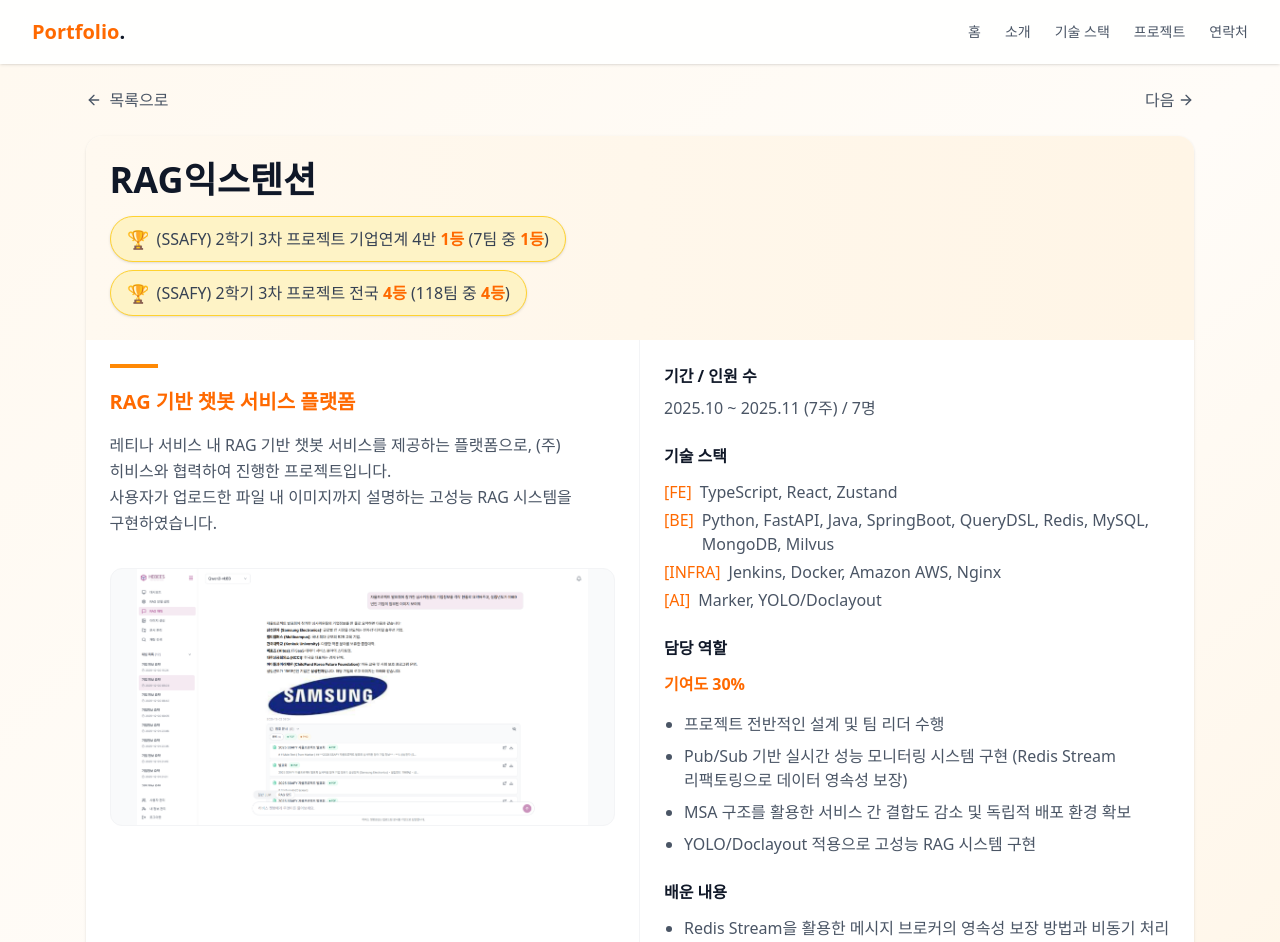
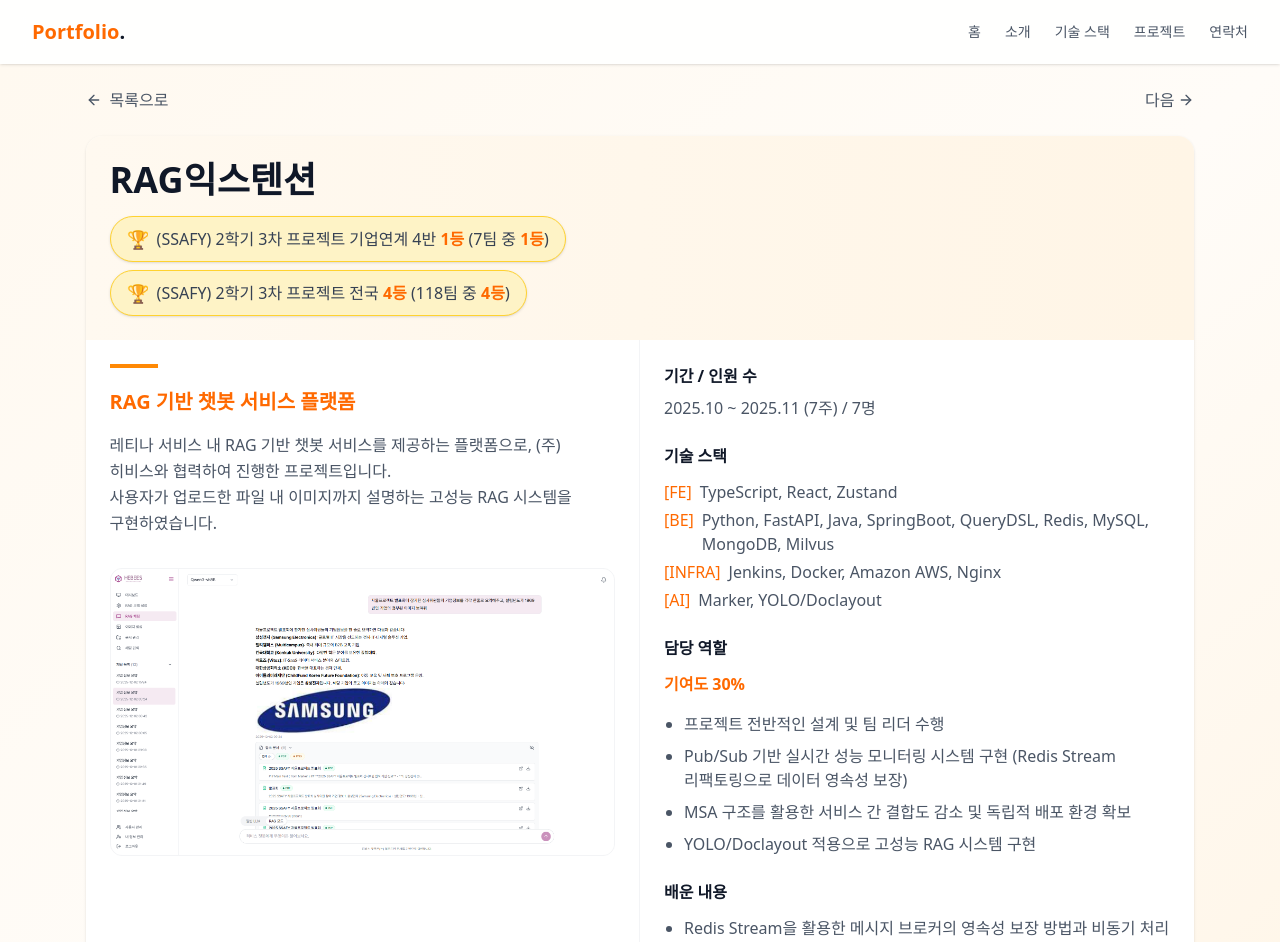
Before and after one commit to m0304s/portfolio, a React (Vite) app: page /projects/1 in a window 1280 px wide. Shown: the top 942 px of the page. Built offline with nearby package versions, Linux system fonts and the light colour scheme.

Commit message:
[CHORE] update ui

```diff
--- a/src/pages/ProjectDetail.jsx
+++ b/src/pages/ProjectDetail.jsx
@@ -128,7 +128,7 @@ const ProjectDetail = () => {
                                     <img
                                         src={project.image}
                                         alt={project.title}
-                                        className="w-full h-auto object-contain max-h-64 print:max-h-48"
+                                        className="w-full h-auto object-contain max-h-96 print:max-h-64"
                                     />
                                 ) : (
                                     <div className="w-full h-48 flex items-center justify-center bg-gray-100 text-gray-400">
```
